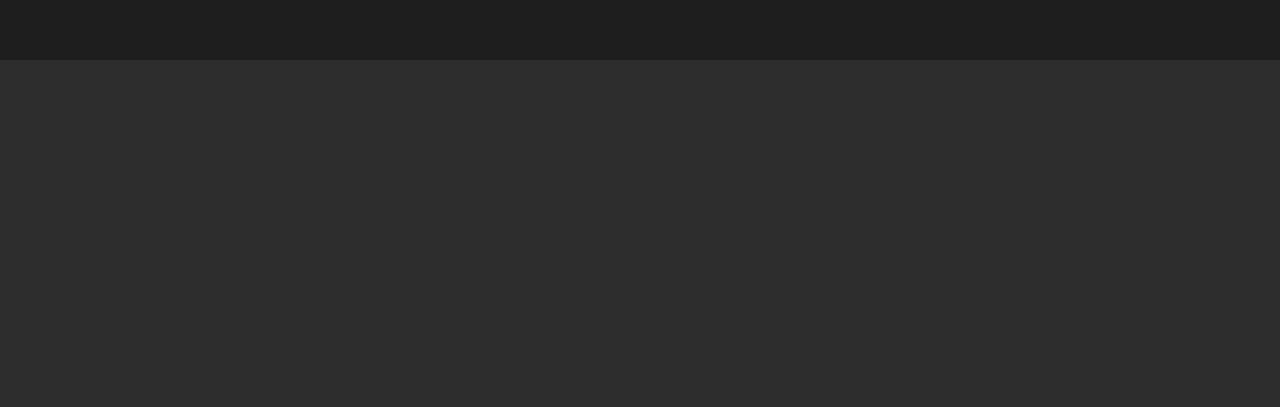
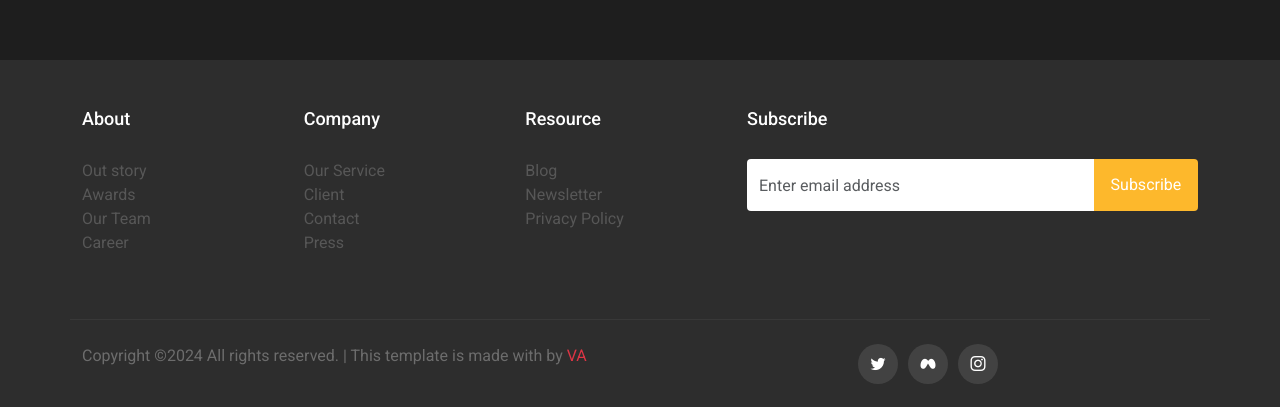
Before and after one commit to NguyenVanAnh97/eCommerce_iChar, a Vue app in the folder iChar_App/: page / in a window 1280 px wide. Shown: the part 1573-1980 px from the top of the page. Before the commit the page ends 1633 px from the top, so only its background shows below. Built offline with nearby package versions, Linux system fonts and the light colour scheme; no server answers; a web font is replaced by a local one.

Commit message:
update footer

```diff
--- a/iChar_App/src/App.vue
+++ b/iChar_App/src/App.vue
@@ -5,12 +5,14 @@
     <RouterView />
   </main>
   <CartButtomLoader />
+  <Footer_iChar />
 </template>
 
 <script setup>
 import Header_iChar from './components/Header_App.vue'
 import SideBar from './components/Side_Bar.vue';
 import CartButtomLoader from './components/CartButtomLoader.vue'
+import Footer_iChar from './components/Footer_iChar.vue'
 </script>
 
 <style>
--- /dev/null
+++ b/iChar_App/src/components/Footer_iChar.vue
@@ -0,0 +1,199 @@
+<template>
+  <footer id="footer">
+    <div class="container mt-5">
+      <div class="row">
+        <div class="col-md-7">
+          <div class="row">
+            <div class="col-md-4 mb-md-0 mb-4">
+              <h2 class="footer-heading">About</h2>
+              <ul class="list-unstyled">
+                <li><a href="#" class="d-block">Out story</a></li>
+                <li><a href="#" class="d-block">Awards</a></li>
+                <li><a href="#" class="d-block">Our Team</a></li>
+                <li><a href="#" class="d-block">Career</a></li>
+              </ul>
+            </div>
+            <div class="col-md-4 mb-md-0 mb-4">
+              <h2 class="footer-heading">Company</h2>
+              <ul class="list-unstyled">
+                <li><a href="#" class="d-block">Our Service</a></li>
+                <li><a href="#" class="d-block">Client</a></li>
+                <li><a href="#" class="d-block">Contact</a></li>
+                <li><a href="#" class="d-block">Press</a></li>
+              </ul>
+            </div>
+            <div class="col-md-4 mb-md-0 mb-4">
+              <h2 class="footer-heading">Resource</h2>
+              <ul class="list-unstyled">
+                <li><a href="#" class="d-block">Blog</a></li>
+                <li><a href="#" class="d-block">Newsletter</a></li>
+                <li><a href="#" class="d-block">Privacy Policy</a></li>
+              </ul>
+            </div>
+          </div>
+        </div>
+        <div class="col-md-5 mb-md-0 mb-4">
+          <h2 class="footer-heading">Subscribe</h2>
+          <form action="#" class="subscribe-form">
+            <div class="form-group d-flex">
+              <input
+                type="text"
+                class="form-control rounded-left"
+                placeholder="Enter email address"
+              />
+              <button type="submit" class="form-control submit rounded-right">Subscribe</button>
+            </div>
+          </form>
+        </div>
+      </div>
+      <div class="row mt-5 pt-4 border-top">
+        <div class="col-md-6 col-lg-8 mb-md-0 mb-4">
+          <p class="coppyright mb-0">
+            Copyright ©2024 All rights reserved. | This template is made with
+            <i class="ion-ios-heart text-danger"></i> by
+            <a to="https://github.com/NguyenVanAnh97/eCommerce_iChar" target="_blank" class="text-danger font-weight-bold">VA</a>
+          </p>
+        </div>
+        <div class="col-md-6 col-lg-2 text-md-right">
+          <ul class="ftco-footer-social p-0">
+            <li class="ftco-animate">
+              <a
+                href="#"
+                data-toggle="tooltip"
+                data-placement="top"
+                title=""
+                data-original-title="Twitter"
+                ><i class="bi bi-twitter"></i>
+              </a>
+            </li>
+            <li class="ftco-animate">
+              <a
+                href="#"
+                data-toggle="tooltip"
+                data-placement="top"
+                title=""
+                data-original-title="Facebook"
+                ><i class="bi bi-meta"></i
+              ></a>
+            </li>
+            <li class="ftco-animate">
+              <a
+                href="#"
+                data-toggle="tooltip"
+                data-placement="top"
+                title=""
+                data-original-title="Instagram"
+                ><i class="bi bi-instagram"></i
+              ></a>
+            </li>
+          </ul>
+        </div>
+      </div>
+    </div>
+  </footer>
+</template>
+
+<script setup></script>
+
+<style scoped>
+.footer-heading {
+  font-size: 18px;
+  color: #fff;
+  margin-bottom: 30px;
+}
+
+.list-unstyled li a {
+  color: rgba(255, 255, 255, 0.2);
+}
+
+.subscribe-form .form-group input {
+  background: white !important;
+  border: none !important;
+  outline: none !important;
+  color: rgba(0, 0, 0, 0.3) !important;
+  font-size: 16px;
+  border-radius: 0;
+}
+.form-control {
+    height: 52px;
+    background: #fff;
+    color: #000;
+    font-size: 18px;
+    border-radius: 0px;
+    -webkit-box-shadow: none;
+    box-shadow: none;
+    border: 1px solid rgba(0, 0, 0, 0.1);
+}
+
+.subscribe-form .form-group .submit {
+  color: #fff !important;
+  display: block;
+  width: 130px;
+  height: 52px;
+  font-size: 16px;
+  background: var(--primary);
+  border: none;
+  border-radius: 0;
+}
+
+.subscribe-form .form-group input {
+    background: white !important;
+    border: none !important;
+    outline: none !important;
+    color: rgba(0, 0, 0, 0.3) !important;
+    font-size: 16px;
+    border-radius: 0;
+}
+
+.rounded-left {
+    border-top-left-radius: 0.25rem !important;
+    border-bottom-left-radius: 0.25rem !important;
+}
+
+.rounded-right {
+    border-top-right-radius: 0.25rem !important;
+    border-bottom-right-radius: 0.25rem !important;
+}
+
+.coppyright {
+    color: rgba(255, 255, 255, 0.3);
+}
+
+.ftco-footer-social li {
+    list-style: none;
+    margin: 0 10px 0 0;
+    display: inline-block;
+}
+
+
+.ftco-footer-social li a {
+    height: 40px;
+    width: 40px;
+    display: block;
+    background: rgba(0, 0, 0, 0.05);
+    border-radius: 50%;
+    position: relative;
+}
+
+.ftco-footer-social li a i {
+    position: absolute;
+    font-size: 15px;
+    top: 50%;
+    left: 50%;
+    -webkit-transform: translate(-50%, -50%);
+    -ms-transform: translate(-50%, -50%);
+    transform: translate(-50%, -50%);
+}
+
+.ftco-footer-social li a {
+    background: rgba(255, 255, 255, 0.1);
+    color: #fff;
+}
+.text-md-right {
+        text-align: right !important;
+    }
+
+    .border-top {
+        border-top: 1px solid rgba(255, 255, 255, 0.05) !important;
+    }
+</style>
```
